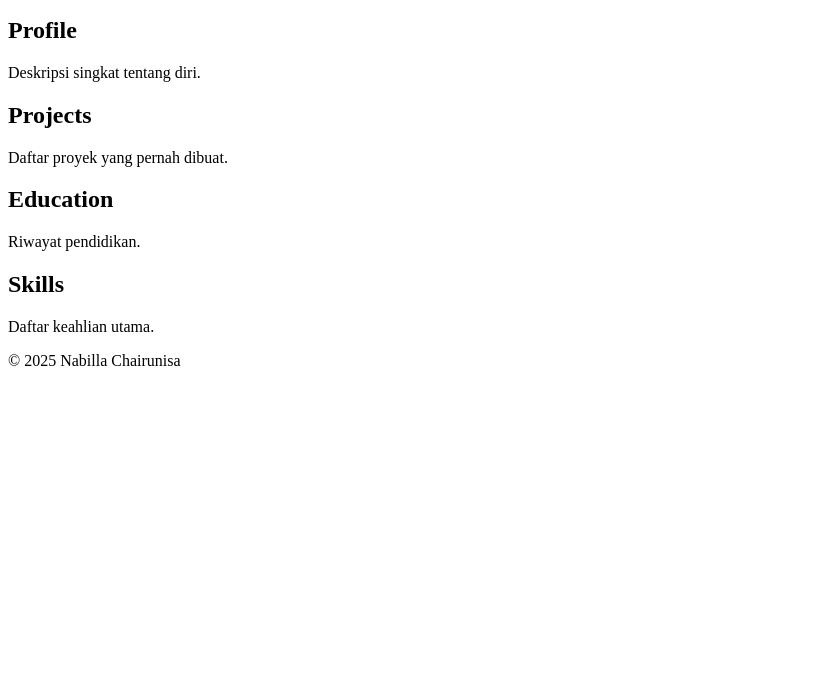
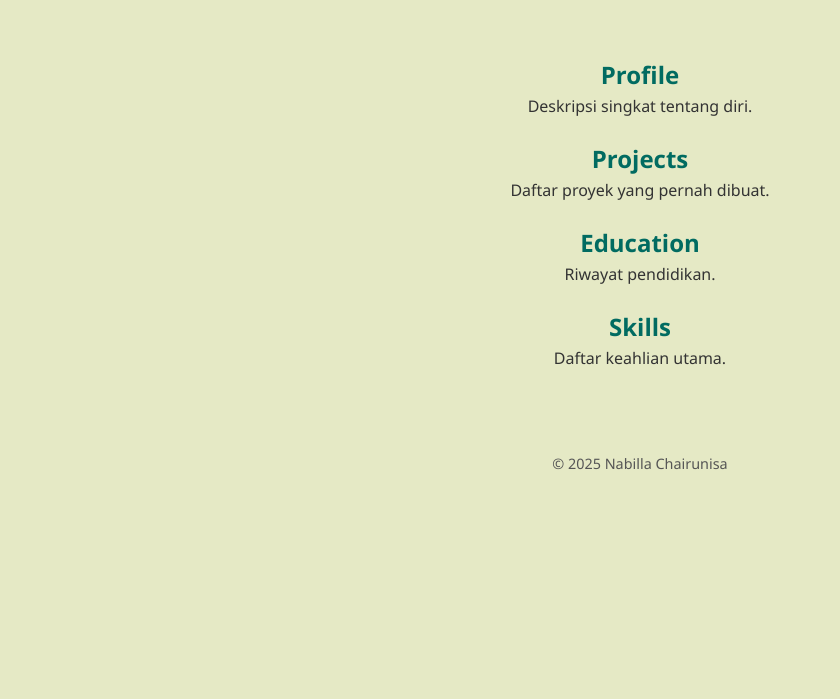
Before and after one commit to NabillaChai/TAPercobaan2_PW-B, a plain HTML site: page index.html in a window 1280 px wide. Shown: the part 101-800 px from the top of the page, without its empty margins (0-840 px from the left). Drawn offline with Linux system fonts and the light colour scheme.

Commit message:
tambahkan styling utama dan animasi untuk portfolio

```diff
--- a/index.html
+++ b/index.html
@@ -4,6 +4,7 @@
     <meta charset="UTF-8">
     <meta name="viewport" content="width=device-width, initial-scale=1.0">
     <title>Nabilla Chairunisa - Portfolio</title>
+    <link rel="stylesheet" href="style.css">
 </head>
 <body>
     <header>
--- /dev/null
+++ b/style.css
@@ -0,0 +1,37 @@
+* {
+    margin: 0;
+    padding: 0;
+    box-sizing: border-box;
+}
+
+body {
+    font-family: 'Segoe UI', sans-serif;
+    background: #E5E9C5;
+    color: #333;
+    line-height: 1.6;
+}
+
+header, main, footer {
+    text-align: center;
+    padding: 20px;
+}
+
+h1 {
+    color: #016B61;
+}
+
+h2 {
+    color: #016B61;
+    margin-top: 20px;
+}
+
+footer {
+    margin-top: 40px;
+    font-size: 0.9em;
+    color: #555;
+}
+
+@keyframes fadeInDown {
+    from { opacity: 0; transform: translateY(-30px); }
+    to { opacity: 1; transform: translateY(0); }
+}
```
